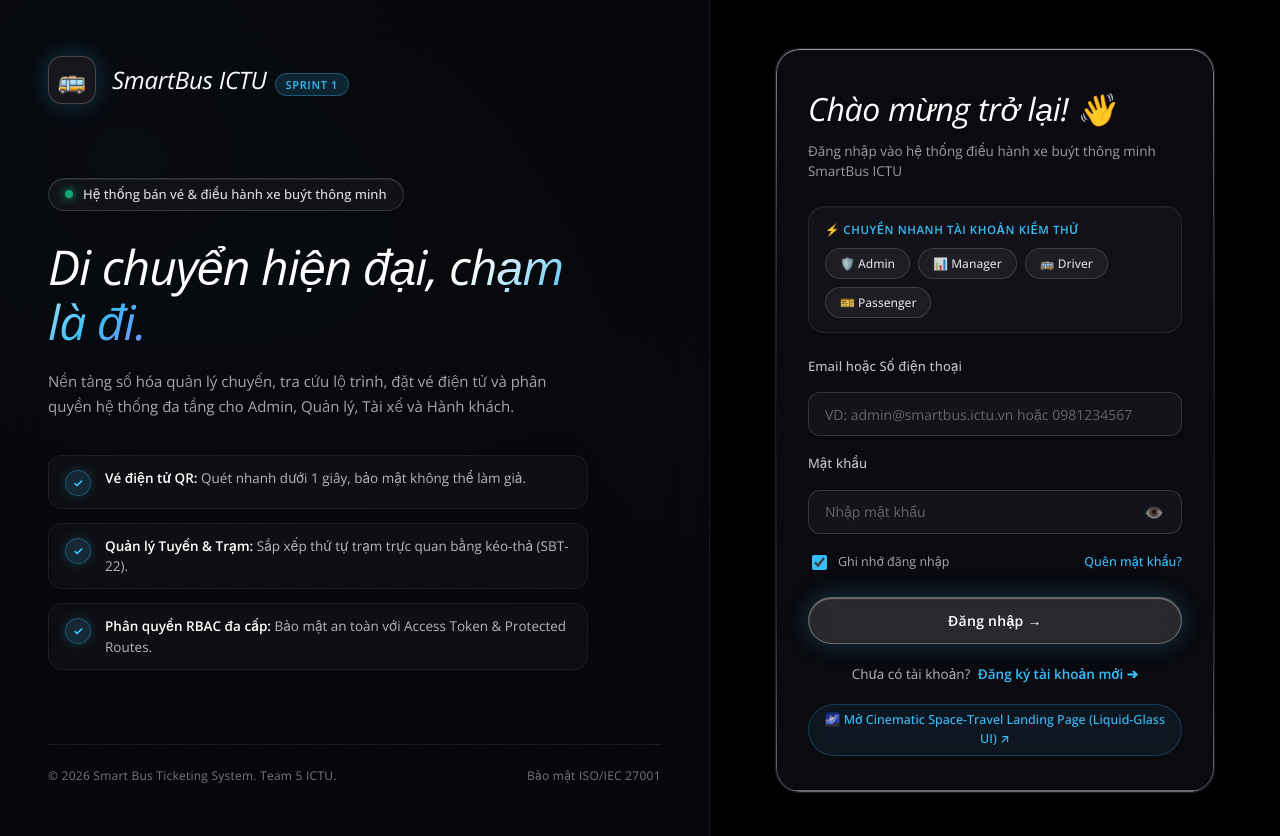
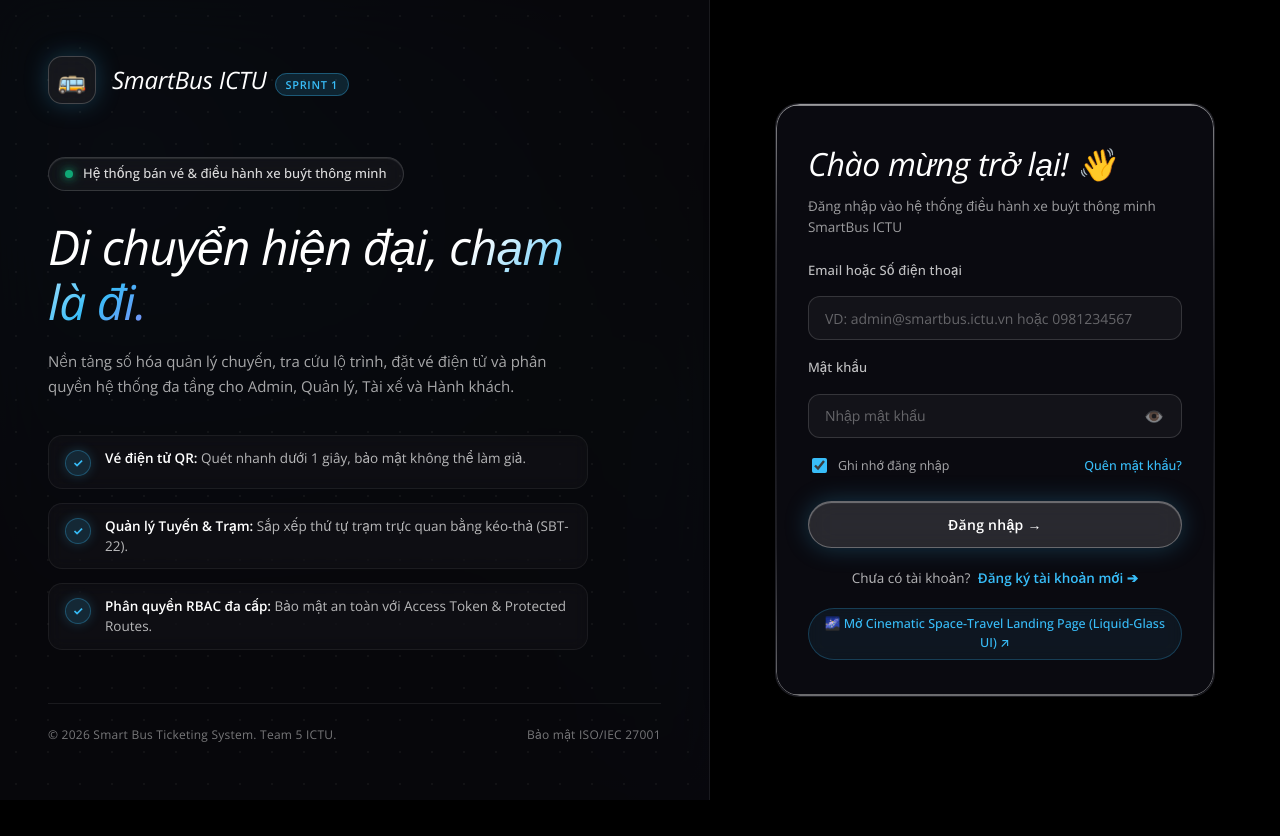
Before and after one commit to tamtran2k6zz/Project_Smart_Bus_Ticketing_System_ictu, a React (Vite) app in the folder frontend/: page /login in a window 1280 px wide. Shown: the top 836 px of the page. After the commit the page ends 800 px from the top, so only its background shows below. Built offline with nearby package versions, Linux system fonts and the light colour scheme; no server answers.

Commit message:
Remove test quick account buttons and update README accordingly

```diff
--- a/frontend/src/pages/auth/LoginPage.tsx
+++ b/frontend/src/pages/auth/LoginPage.tsx
@@ -73,56 +73,6 @@ export const LoginPage: React.FC = () => {
           ⚠️ {formError || error}
         </div>
       )}
-
-      <div className="demo-role-box">
-        <div className="demo-role-label">⚡ Chuyển nhanh tài khoản kiểm thử</div>
-        <div className="demo-role-buttons">
-          <button
-            type="button"
-            className="demo-btn"
-            onClick={() => {
-              setIdentifier('admin@smartbus.ictu.vn');
-              setPassword('Admin@123456');
-              if (formError) setFormError(null);
-            }}
-          >
-            🛡️ Admin
-          </button>
-          <button
-            type="button"
-            className="demo-btn"
-            onClick={() => {
-              setIdentifier('manager@smartbus.ictu.vn');
-              setPassword('Manager@123456');
-              if (formError) setFormError(null);
-            }}
-          >
-            📊 Manager
-          </button>
-          <button
-            type="button"
-            className="demo-btn"
-            onClick={() => {
-              setIdentifier('driver@smartbus.ictu.vn');
-              setPassword('Driver@123456');
-              if (formError) setFormError(null);
-            }}
-          >
-            🚌 Driver
-          </button>
-          <button
-            type="button"
-            className="demo-btn"
-            onClick={() => {
-              setIdentifier('passenger@smartbus.ictu.vn');
-              setPassword('Passenger@123456');
-              if (formError) setFormError(null);
-            }}
-          >
-            🎫 Passenger
-          </button>
-        </div>
-      </div>
 
       <form onSubmit={handleSubmit} noValidate>
         <div className="form-group">
```
Also changed, not shown: 1 other file (tests, documents, lock files or other folders).
